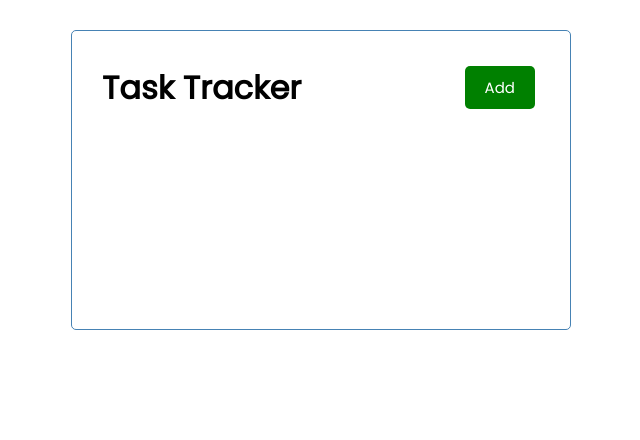
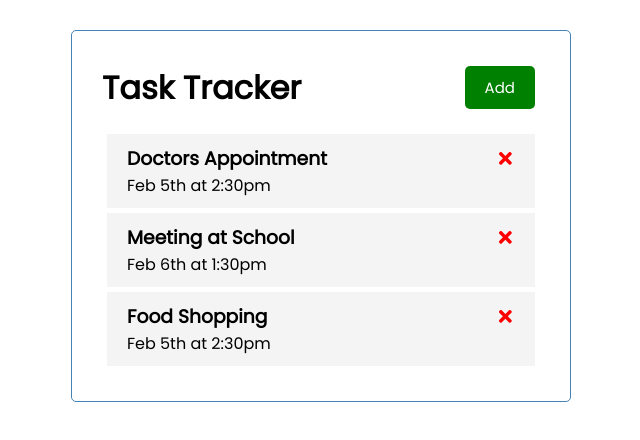
Before and after one commit to JLee35/react-task-tracker, a React (Create React App) app: page / in a window 1280 px wide. Shown: the top 440 px of the page, without its empty margins (319-959 px from the left). Built offline with nearby package versions, Linux system fonts and the light colour scheme; the HTML template or start-up script is replaced by a standard one.

Commit message:
Adds task deletion.

```diff
--- a/package.json
+++ b/package.json
@@ -8,6 +8,7 @@
     "@testing-library/user-event": "^12.8.3",
     "react": "^17.0.1",
     "react-dom": "^17.0.1",
+    "react-icons": "^4.2.0",
     "react-scripts": "4.0.3",
     "web-vitals": "^1.1.1"
   },
--- a/src/App.js
+++ b/src/App.js
@@ -1,11 +1,40 @@
 import React from 'react'
+import { useState } from 'react'
+
 import Header from './components/Header'
+import Tasks from './components/Tasks'
 
 function App() {
+  const [tasks, setTasks] = useState([{
+    id: 1,
+    text: 'Doctors Appointment',
+    day: 'Feb 5th at 2:30pm',
+    reminder: true,
+  },
+  {
+   id: 2,
+   text:'Meeting at School',
+   day: 'Feb 6th at 1:30pm',
+   reminder: true,
+  },
+  {
+   id: 3,
+   text: 'Food Shopping',
+   day: 'Feb 5th at 2:30pm',
+   reminder: false,
+  }])
+
+  // Delete Task
+  const deleteTask = (id) => {
+    setTasks(tasks.filter((task) => task.id !== id))
+  }
 
   return (
     <div className="container">
       <Header />
+      {tasks.length > 0 ? <Tasks tasks={tasks}
+      onDelete={deleteTask}/>: 'No Tasks to Show'}
+
     </div>
 
   );
--- /dev/null
+++ b/src/components/Task.js
@@ -0,0 +1,13 @@
+import { FaTimes } from 'react-icons/fa'
+
+const Task = ({task, onDelete}) => {
+    return (
+        <div className='task'>
+            <h3>{task.text} <FaTimes onClick={() => onDelete(task.id)}
+            style= {{color: 'red', cursor: 'pointer'}}/></h3>
+            <p>{task.day}</p>
+        </div>
+    )
+}
+
+export default Task
--- /dev/null
+++ b/src/components/Tasks.js
@@ -0,0 +1,13 @@
+import Task from './Task'
+
+const Tasks = ({tasks, onDelete}) => {
+    return (
+        <>
+        {tasks.map((task) => (
+        <Task key={task.id} task={task} onDelete={onDelete} />
+        ))}
+        </>
+    )
+}
+
+export default Tasks
```
Also changed, not shown: public/manifest.json, 1 other file (tests, documents, lock files or other folders).
